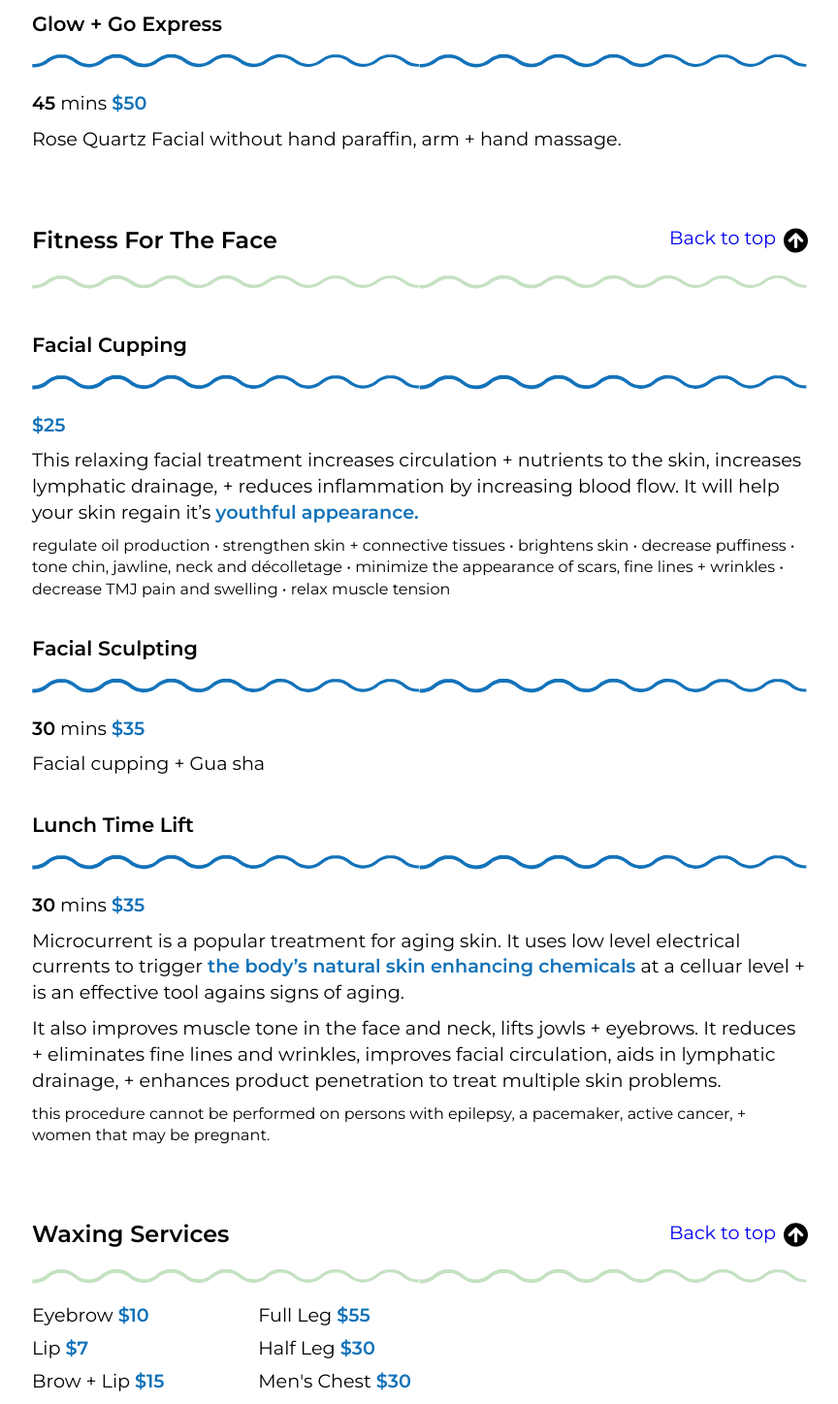
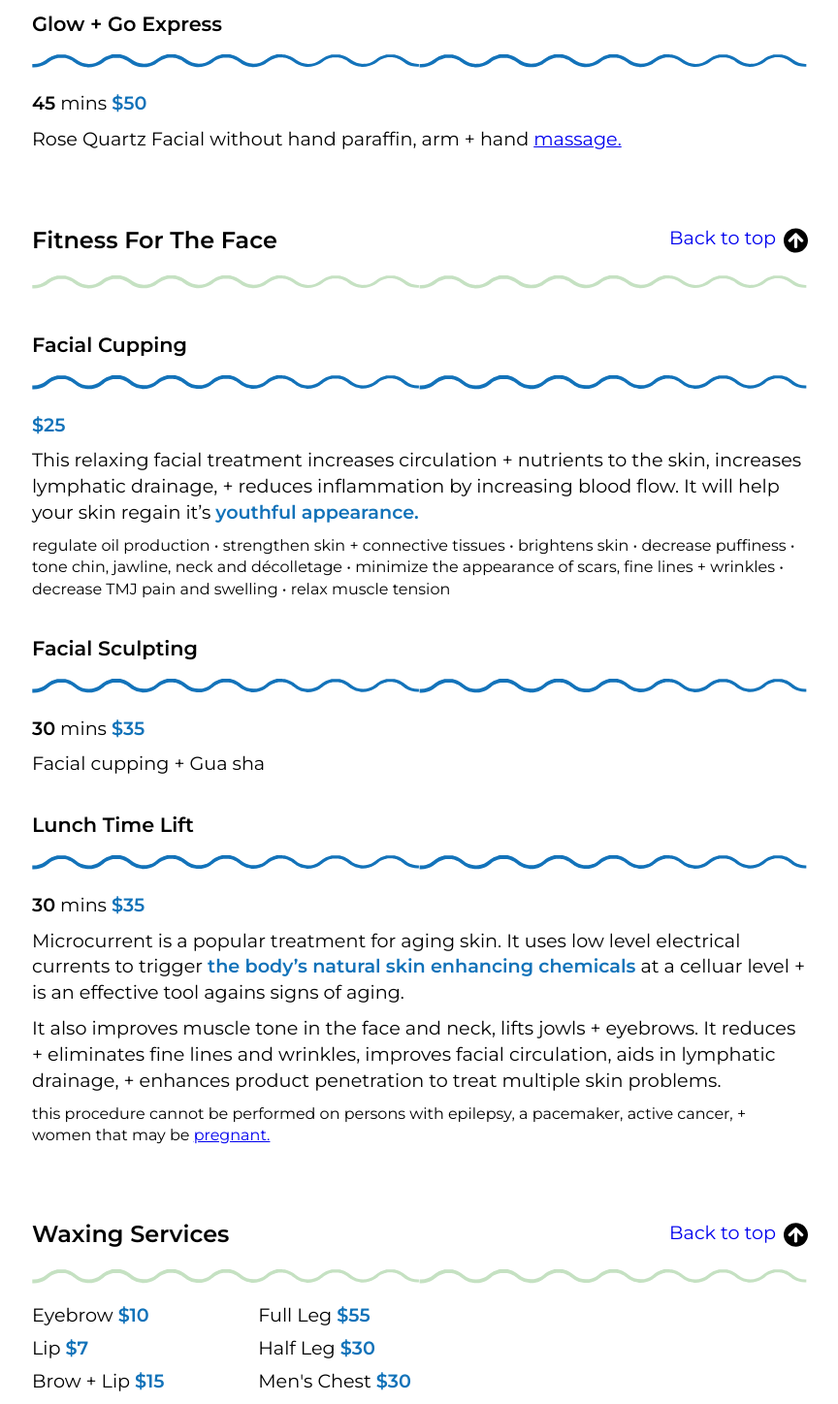
Before and after one commit to gabester78/Get-Salty-Studio, a React (Create React App) app in the folder gs-studio/: page /services in a window 1280 px wide. Shown: the part 2920-4368 px from the top of the page at 97% size, without its empty margins (207-1071 px from the left). Built offline with nearby package versions, Linux system fonts and the light colour scheme.

Commit message:
Fixed page links.

```diff
--- a/gs-studio/src/components/services.js
+++ b/gs-studio/src/components/services.js
@@ -115,7 +115,7 @@ const Services = () => {
                 <h5>Glow + Go Express</h5>
                 <img className="article_border" src={blue_border} alt="wavy teal line graphic"/>
                 <p><span className="bold_text">45</span> mins <span className="blue_text">$50</span></p>
-                <p>Rose Quartz Facial without hand paraffin, arm + hand <a id="fitness_anchor">massage.</a></p>
+                <p>Rose Quartz Facial without hand paraffin, arm + hand <a href="fitness_anchor" id="fitness_anchor">massage.</a></p>
               </article>
               <article>
                 <div className="nav_header">
@@ -154,7 +154,7 @@ const Services = () => {
                 <p>It also improves muscle tone in the face and neck, lifts jowls + eyebrows. It reduces + eliminates fine
                   lines and wrinkles, improves facial circulation, aids in lymphatic drainage, + enhances product penetration
                   to treat multiple skin problems.</p>
-                <p className="tags">this procedure cannot be performed on persons with epilepsy, a pacemaker, active cancer, + women that may be <a id="waxing_anchor">pregnant.</a></p>
+                <p className="tags">this procedure cannot be performed on persons with epilepsy, a pacemaker, active cancer, + women that may be <a href="waxing_anchor" id="waxing_anchor">pregnant.</a></p>
               </article>
               <article className="wax_article">
                 <div className="nav_header">
@@ -236,7 +236,7 @@ const Services = () => {
                 <p>Reflexology can help reduce pain, encourage relaxation, improve blood low, aid post-surgery
                   recovery, reduce toxins in the body, + help with the overall reduction of daily stress.</p>
                 <p className="tags"><span className="blue_text">Please note:</span> A reflexologist is not a medical doctor. Reflexology is not a
-                substitute for medical <a id="massage_anchor">treatment,</a> but may server as a compliment to most kinds of therapy.</p>
+                substitute for medical <a href="massage_anchor" id="massage_anchor">treatment,</a> but may server as a compliment to most kinds of therapy.</p>
               </article>
               <article className="wax_article">
                 <div className="nav_header">
```
Also changed, not shown: 1 other file (tests, documents, lock files or other folders).
